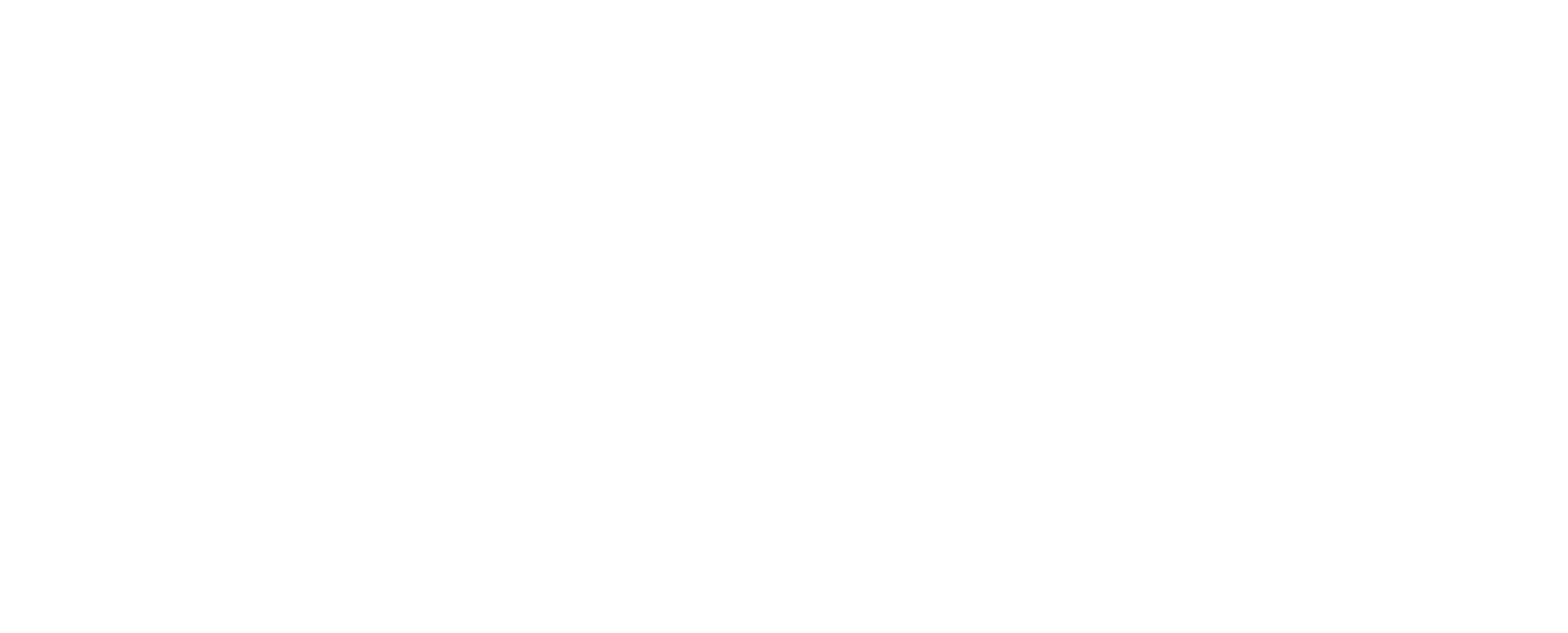
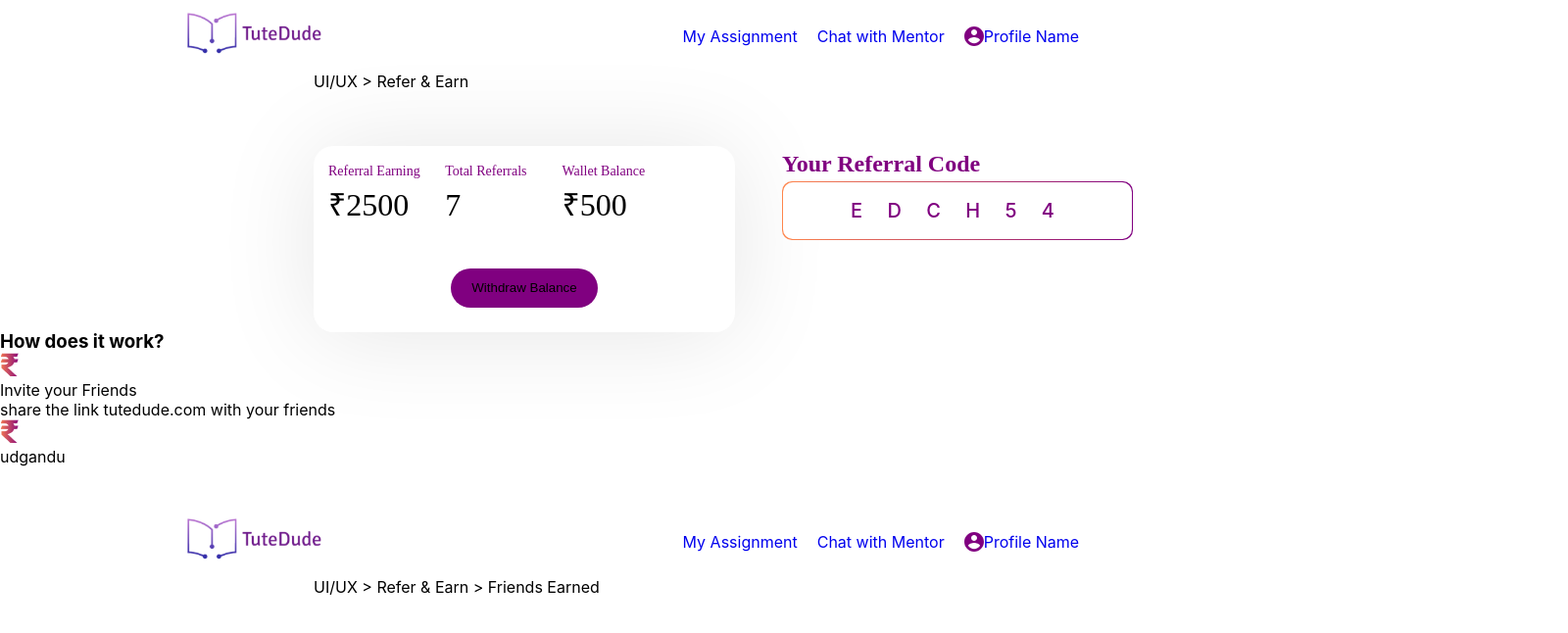
Before and after one commit to jyotirmoy-sinhababu/figma-project, a React (Create React App) app: page /enroll in a window 1280 px wide. Before the commit this address had no page. Shown: the top 646 px of the page at 98% size, 1600 px wide, since content can reach past the window. Built offline with nearby package versions, Linux system fonts and the light colour scheme.

Commit message:
enroll page created

```diff
--- a/src/App.js
+++ b/src/App.js
@@ -2,12 +2,15 @@ import './App.css';
 import MainPage from './pages/mainpage/MainPage';
 
 import { Routes, Route } from 'react-router-dom';
+import Enroll from './pages/enrolledpage/Enroll';
 
 function App() {
   return (
     <div className='App'>
       <Routes>
-        <Route index element={<MainPage />}></Route>
+        <Route path='/' element={<MainPage />}>
+          <Route path='/enroll' element={<Enroll />} />
+        </Route>
       </Routes>
     </div>
   );
--- a/src/components/card/Card.js
+++ b/src/components/card/Card.js
@@ -6,7 +6,7 @@ const Card = ({ rupee, firstHeading, secondHeading }) => {
       <div>
         <img className='img' src={rupee} alt='' />
         <div>
-          <p>{firstHeading}</p>
+          {firstHeading ? <p>{firstHeading}</p> : null}
           <p> {secondHeading}</p>
         </div>
       </div>
--- a/src/components/header/Header.js
+++ b/src/components/header/Header.js
@@ -1,10 +1,10 @@
 import React from 'react';
 import './header.css';
 
-const Header = () => {
+const Header = ({ txtContent }) => {
   return (
     <div className='header-cnt'>
-      <p className='head'>UI/UX {'>'} Refer & Earn</p>
+      <p className='head'>{txtContent}</p>
     </div>
   );
 };
--- /dev/null
+++ b/src/pages/enrolledpage/Enroll.js
@@ -0,0 +1,14 @@
+import React from 'react';
+import Header from '../../components/header/Header';
+import Nav from '../../components/navbar/Nav';
+
+const Enroll = () => {
+  return (
+    <>
+      <Nav />
+      <Header txtContent={'UI/UX > Refer & Earn > Friends Earned'} />
+    </>
+  );
+};
+
+export default Enroll;
--- a/src/pages/mainpage/MainPage.js
+++ b/src/pages/mainpage/MainPage.js
@@ -8,11 +8,12 @@ import Nav from '../../components/navbar/Nav';
 import Header from '../../components/header/Header';
 import TopPortion from '../../components/topportion/TopPortion';
 import Card from '../../components/card/Card';
+import { Outlet } from 'react-router-dom';
 const MainPage = () => {
   return (
     <>
       <Nav />
-      <Header />
+      <Header txtContent={'UI/UX > Refer & Earn'} />
       <TopPortion />
       <div className='card-cnt'>
         <h3>How does it work?</h3>
@@ -21,10 +22,11 @@ const MainPage = () => {
           firstHeading={'Invite your Friends'}
           secondHeading={'share the link tutedude.com with your friends'}
         />
-        <Card />
+        <Card rupee={rupee} secondHeading={'udgandu'} />
         <Card />
         <Card />
       </div>
+      <Outlet />
     </>
   );
 };
```
